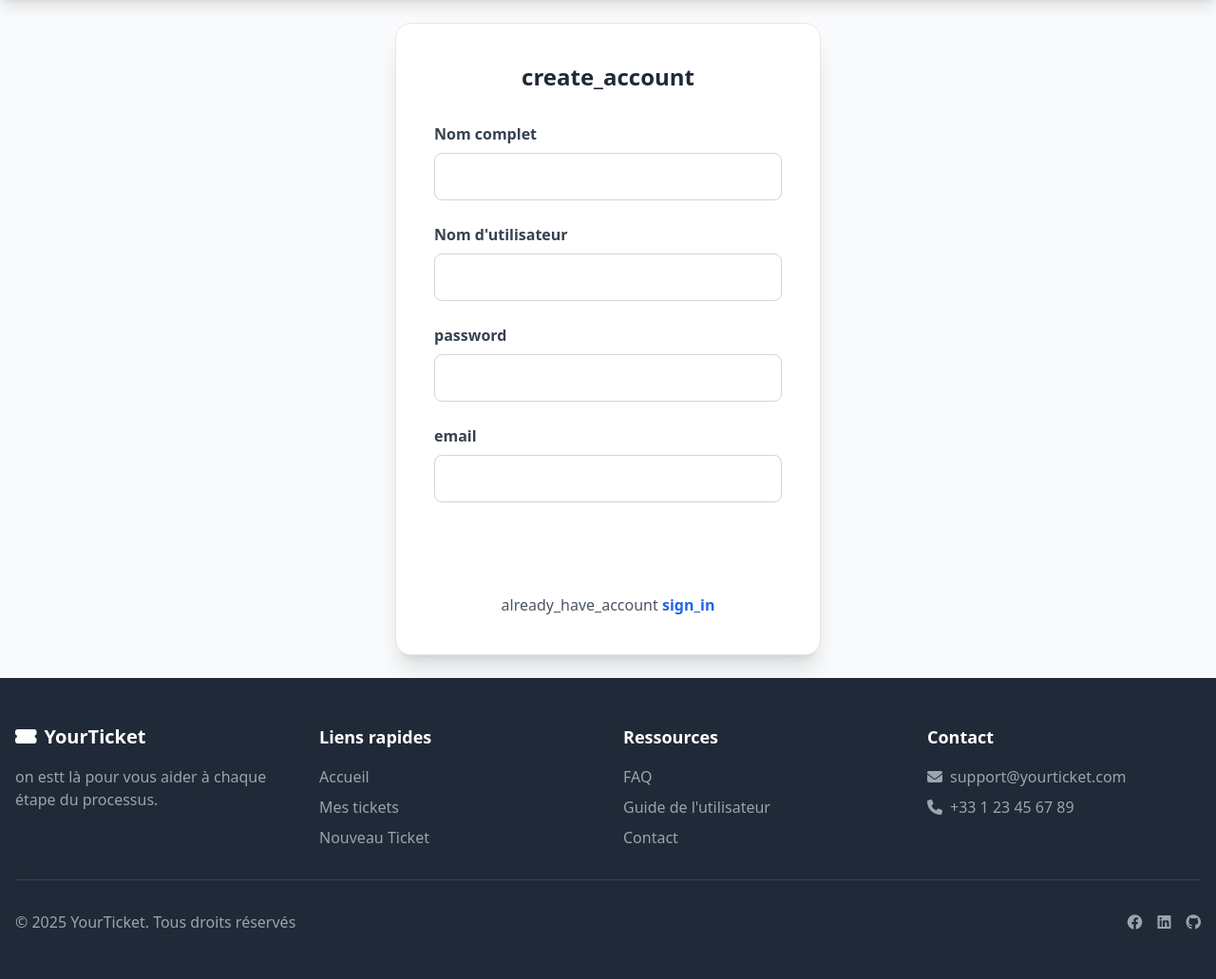
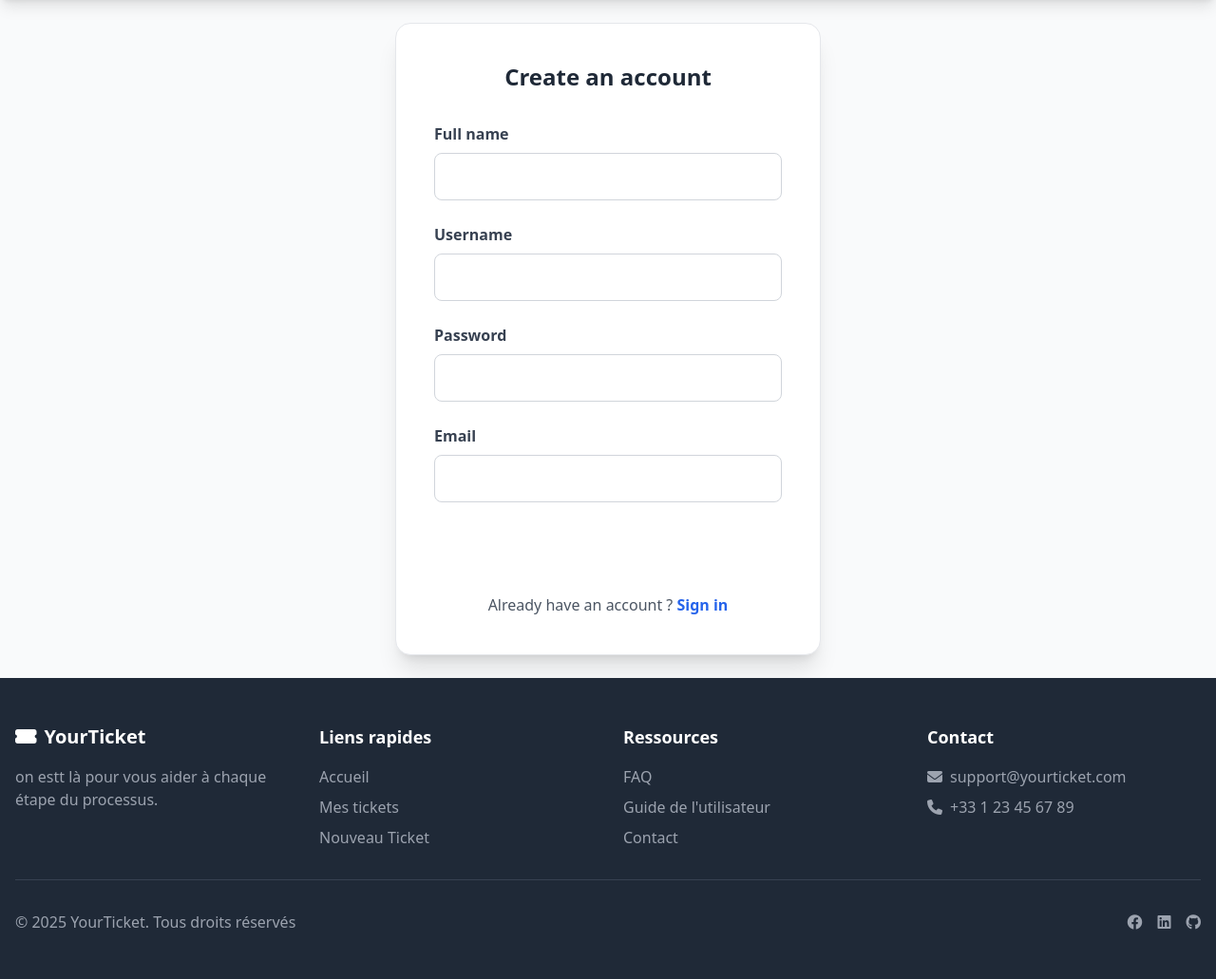
Before and after one commit to NicolasHoubion/WS_2, a PHP site: page /signup.php in a window 1280 px wide. Shown: the part 80-1111 px from the top of the page at 95% size. Run offline with PHP 8.4, Linux system fonts and the light colour scheme; data comes from the database, SQL or seed files in the repository; some libraries are stand-ins or nearby versions.

Commit message:
login and signup don't have traduction, they are in english now

```diff
--- a/signup.php
+++ b/signup.php
@@ -54,7 +54,7 @@
 
     <main class="flex-grow max-w-7xl mx-auto p-6">
         <div class="max-w-md mx-auto bg-white dark:bg-gray-800 p-10 rounded-2xl shadow-xl border border-gray-200 dark:border-gray-700">
-            <h2 class="text-2xl font-bold text-center mb-8 text-gray-800 dark:text-gray-200"><?= t('create_account', $translations, $lang) ?></h2>
+            <h2 class="text-2xl font-bold text-center mb-8 text-gray-800 dark:text-gray-200">Create an account</h2>
 
             <?php if (isset($_GET['error'])) { ?>
                 <div class="bg-red-100 dark:bg-red-900/20 border border-red-400 dark:border-red-600 text-red-700 dark:text-red-300 px-4 py-3 rounded mb-4 text-center">
@@ -70,31 +70,31 @@
 
             <form action="./src/php/signup.php" method="post">
                 <div class="mb-6">
-                    <label for="fname" class="block text-gray-700 dark:text-gray-300 font-semibold mb-2"><?= t('full_name', $translations, $lang) ?></label>
+                    <label for="fname" class="block text-gray-700 dark:text-gray-300 font-semibold mb-2">Full name</label>
                     <input type="text" id="fname" name="fname" class="w-full px-5 py-3 border border-gray-300 dark:border-gray-600 rounded-lg focus:outline-none focus:ring-2 focus:ring-blue-600 dark:focus:ring-blue-400 bg-white dark:bg-gray-700 text-gray-900 dark:text-gray-200" value="<?php echo (isset($_GET['fname'])) ? $_GET['fname'] : "" ?>" required>
                 </div>
 
                 <div class="mb-6">
-                    <label for="uname" class="block text-gray-700 dark:text-gray-300 font-semibold mb-2"><?= t('username', $translations, $lang) ?></label>
+                    <label for="uname" class="block text-gray-700 dark:text-gray-300 font-semibold mb-2">Username</label>
                     <input type="text" id="uname" name="uname" class="w-full px-5 py-3 border border-gray-300 dark:border-gray-600 rounded-lg focus:outline-none focus:ring-2 focus:ring-blue-600 dark:focus:ring-blue-400 bg-white dark:bg-gray-700 text-gray-900 dark:text-gray-200" value="<?php echo (isset($_GET['uname'])) ? $_GET['uname'] : "" ?>" required>
                 </div>
 
                 <div class="mb-6">
-                    <label for="pass" class="block text-gray-700 dark:text-gray-300 font-semibold mb-2"><?= t('password', $translations, $lang) ?></label>
+                    <label for="pass" class="block text-gray-700 dark:text-gray-300 font-semibold mb-2">Password</label>
                     <input type="password" id="pass" name="pass" class="w-full px-5 py-3 border border-gray-300 dark:border-gray-600 rounded-lg focus:outline-none focus:ring-2 focus:ring-blue-600 dark:focus:ring-blue-400 bg-white dark:bg-gray-700 text-gray-900 dark:text-gray-200" required>
                 </div>
 
                 <div class="mb-6">
-                    <label for="email" class="block text-gray-700 dark:text-gray-300 font-semibold mb-2"><?= t('email', $translations, $lang) ?></label>
+                    <label for="email" class="block text-gray-700 dark:text-gray-300 font-semibold mb-2">Email</label>
                     <input type="email" id="email" name="email" class="w-full px-5 py-3 border border-gray-300 dark:border-gray-600 rounded-lg focus:outline-none focus:ring-2 focus:ring-blue-600 dark:focus:ring-blue-400 bg-white dark:bg-gray-700 text-gray-900 dark:text-gray-200" value="<?php echo (isset($_GET['email'])) ? $_GET['email'] : "" ?>" required>
                 </div>
 
-                <button type="submit" class="w-full gradient-bg text-white font-bold py-3 px-6 rounded-lg transition duration-200"><?= t('signup', $translations, $lang) ?></button>
+                <button type="submit" class="w-full gradient-bg text-white font-bold py-3 px-6 rounded-lg transition duration-200">Signup</button>
             </form>
 
             <div class="mt-6 text-center">
-                <span class="text-gray-600 dark:text-gray-400"><?= t('already_have_account', $translations, $lang) ?></span>
-                <a href="login.php" class="text-blue-600 dark:text-blue-400 hover:underline font-semibold"><?= t('sign_in', $translations, $lang) ?></a>
+                <span class="text-gray-600 dark:text-gray-400">Already have an account ?</span>
+                <a href="login.php" class="text-blue-600 dark:text-blue-400 hover:underline font-semibold">Sign in</a>
             </div>
         </div>
     </main>
--- a/src/components/header.php
+++ b/src/components/header.php
@@ -75,7 +75,7 @@
         </a>
         <?php if ($isAdmin): ?>
           <a href="admin.php" class="font-medium hover:text-indigo-200 transition">
-            <?= t('dashboard', $translations, $lang) ?>
+            <?= t('admin_panel', $translations, $lang) ?>
           </a>
         <?php endif; ?>
       </nav>
```
Also changed, not shown: login.php (+5 -5 lines), src/php/get_messages.php (+49 -0 lines).
